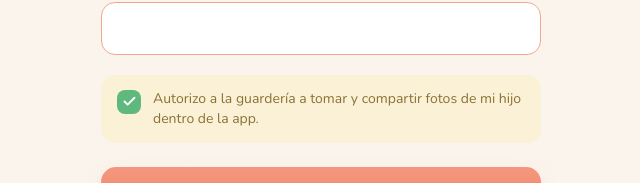
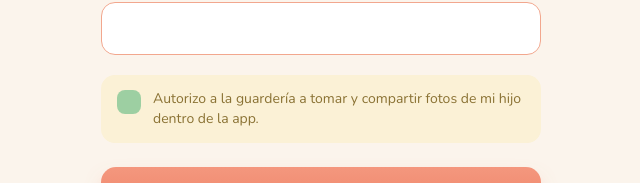
Before and after one commit to DarioZubaray/open-daycare, a Next.js app: page /auth/activar-cuenta in a window 1280 px wide. Shown: the part 561-744 px from the top of the page, without its empty margins (319-959 px from the left). Built offline with nearby package versions, Linux system fonts and the light colour scheme.

Commit message:
feat: add photo authorization checkbox with state management

```diff
--- a/app/auth/activar-cuenta/page.tsx
+++ b/app/auth/activar-cuenta/page.tsx
@@ -129,8 +129,14 @@
 
           {/* Photo authorization checkbox */}
           <label className="mb-6 flex cursor-pointer items-start gap-[12px] rounded-[14px] bg-[#FBF1D6] p-[14px_16px]">
-            <span className="mt-px flex h-[24px] w-[24px] flex-none items-center justify-center rounded-[8px] bg-[#5FB97E]">
-              <CheckIcon />
+            <input
+              type="checkbox"
+              checked={authorizePhotos}
+              onChange={(e) => setAuthorizePhotos(e.target.checked)}
+              className="sr-only"
+            />
+            <span className={`mt-px flex h-[24px] w-[24px] flex-none items-center justify-center rounded-[8px] ${authorizePhotos ? "bg-[#5FB97E]" : "bg-[#5FB97E]/60"}`}>
+              {authorizePhotos && <CheckIcon />}
             </span>
             <span className="text-[14px] leading-[1.45] text-[#8A7234]">
               Autorizo a la guardería a tomar y compartir fotos de mi hijo dentro de la app.
```
